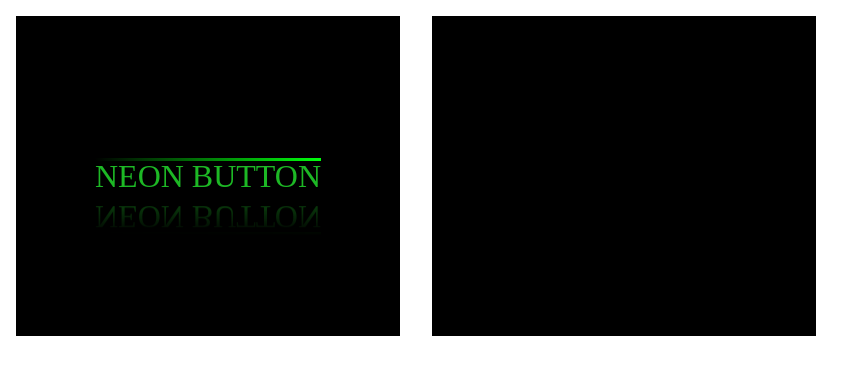
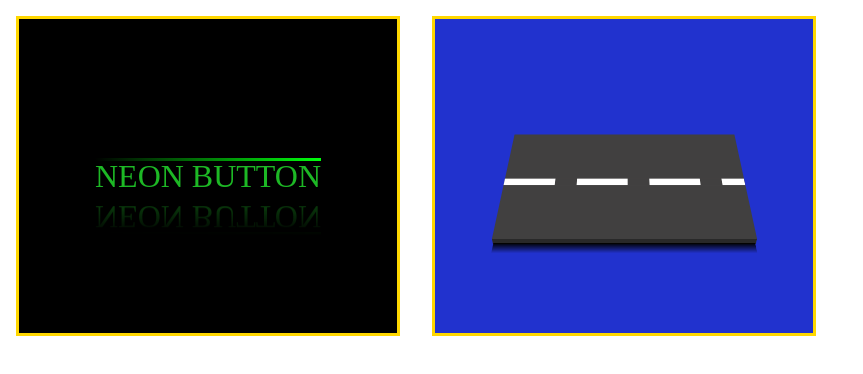
Before and after one commit to 1337ninjA1337/PureCssAnimations, a plain HTML site: page index.html in a window 1280 px wide. Shown: the whole page, without its empty margins (0-863 px from the left). Drawn offline with Linux system fonts and the light colour scheme.

Commit message:
added infinite road

```diff
--- a/index.css
+++ b/index.css
@@ -8,14 +8,19 @@ body{
     padding: 0;
     box-sizing: border-box;
 }
+.pureCssEl{
+    margin: 1em;
+    min-width: 30%;
+    min-height: 40vh;
+    border: 0.2em solid gold;
+}
 .neonButton{
-    margin: 1em;
-    width: 30%;
+    width: 100%;
+    height: 100%;
     display: flex;
     flex-direction: row;
     justify-content: center;
     align-items: center;
-    min-height: 40vh;
     background: black;
 }
 a{
@@ -108,13 +113,60 @@ a span:nth-child(4){
         bottom:100%;
     }
 }
-.infiniteRoad{
-    margin: 1em;
-    width: 30%;
+.infiniteRoad-bg{
+    width: 100%;
+    height: 100%;
     display: flex;
     flex-direction: row;
     justify-content: center;
     align-items: center;
-    min-height: 40vh;
-    background: black;
+    background: rgb(33, 50, 206);
 }
+.road{
+    width: 70%;
+    height: 40%;
+    background: rgb(65, 64, 64);
+    transform-origin: bottom;
+    transform-style: preserve-3d;
+    transform: perspective(2em) rotateX(3deg);
+}
+.road:before{
+    content: '';
+    position: absolute;
+    top: 50%;
+    transform: translateY(-50%);
+    left: 0;
+    width: 100%;
+    height: 0.5em;
+    background: linear-gradient(90deg, #fff 0%, #fff 70%, rgb(65, 64, 64) 70%, rgb(65, 64, 64) 100%);
+    background-size: 5em;
+    animation: road 0.5s linear infinite;
+}
+@keyframes road{
+    0%{
+        background-position: 0;
+    }
+    100%{
+        background-position: -5em;
+    }
+}
+.road::after{
+    content: '';
+    position: absolute;
+    width: 100%;
+    height: 0.3em;
+    background: rgb(41, 41, 41);
+    bottom: -0.3em;
+    transform-origin: top;
+    transform: perspective(2em) rotateX(-3deg)
+}
+.shadow{
+    position: absolute;
+    bottom: -0.9em;
+    left: 50%;
+    transform: translateX(-50%);
+    width: 98%;
+    height: 0.6em;
+    background: linear-gradient(#000, transparent);
+
+}
--- a/index.html
+++ b/index.html
@@ -7,7 +7,7 @@
     <link rel="stylesheet" href="index.css">
 </head>
 <body>
-
+    <div class="pureCssEl">
         <div class="neonButton">
             <a href="#">
              <span></span>
@@ -17,8 +17,13 @@
              Neon Button
             </a>
         </div>
-    <div class="infiniteRoad">
-
+    </div>
+    <div class="pureCssEl">
+        <div class="infiniteRoad-bg">
+            <div class="road">
+                <div class="shadow"></div>
+            </div>
+        </div>
     </div>
 
 </body>
```
Lines whose indentation alone changed are shown as unchanged.
